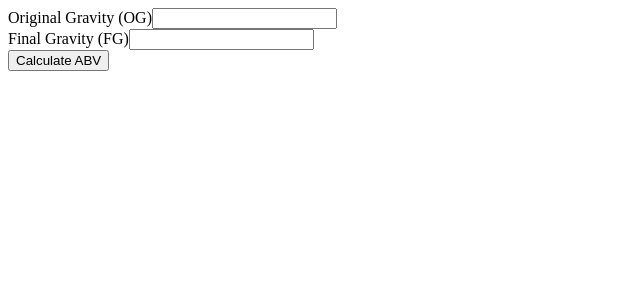
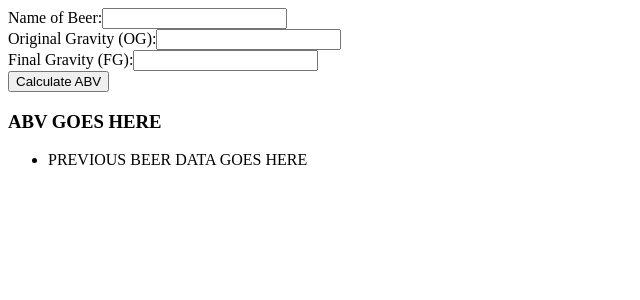
Before and after one commit to jceb30198/BruBook, a React (Create React App) app in the folder client/: page / in a window 1280 px wide. Shown: the top 300 px of the page, without its empty margins (0-640 px from the left). Built offline with nearby package versions, Linux system fonts and the light colour scheme.

Commit message:
Finished the MVP for the React Skeleton. Next is to add styling and API communication.

```diff
--- a/client/src/App.jsx
+++ b/client/src/App.jsx
@@ -3,19 +3,36 @@ function App() {
     <div>
       <form className="form">
         <div className="form-group">
-          <label htmlFor="original-gravity">Original Gravity (OG)</label>
+          <label htmlFor="beer-name">Name of Beer:</label>
+          <input
+          id="beer-name"
+          name="Beer Name"
+          type="text" />
+        </div>
+        <div className="form-group">
+          <label htmlFor="original-gravity">Original Gravity (OG):</label>
           <input
           id="original-gravity"
+          name="Original Gravity"
           type="number" />
         </div>
         <div className="form-group">
-          <label htmlFor="final-gravity">Final Gravity (FG)</label>
+          <label htmlFor="final-gravity">Final Gravity (FG):</label>
           <input
           id="final-gravity"
+          name="Final Gravity"
           type="number" />
         </div>
         <input type="submit" value="Calculate ABV"/>
       </form>
+      <div className="display-abv">
+        <h3>ABV GOES HERE</h3>
+      </div>
+      <div className="display-brews">
+        <ul>
+          <li>PREVIOUS BEER DATA GOES HERE</li>
+        </ul>
+      </div>
     </div>
   )
 }
```
